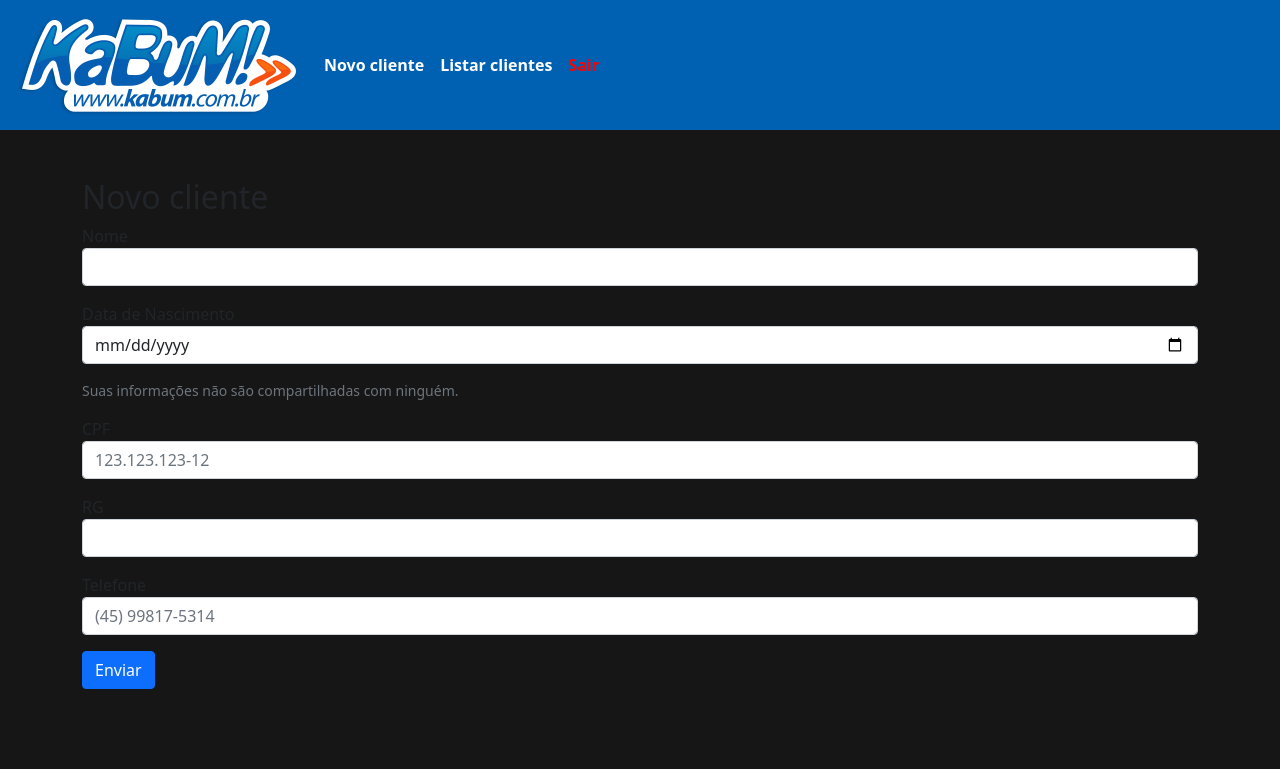
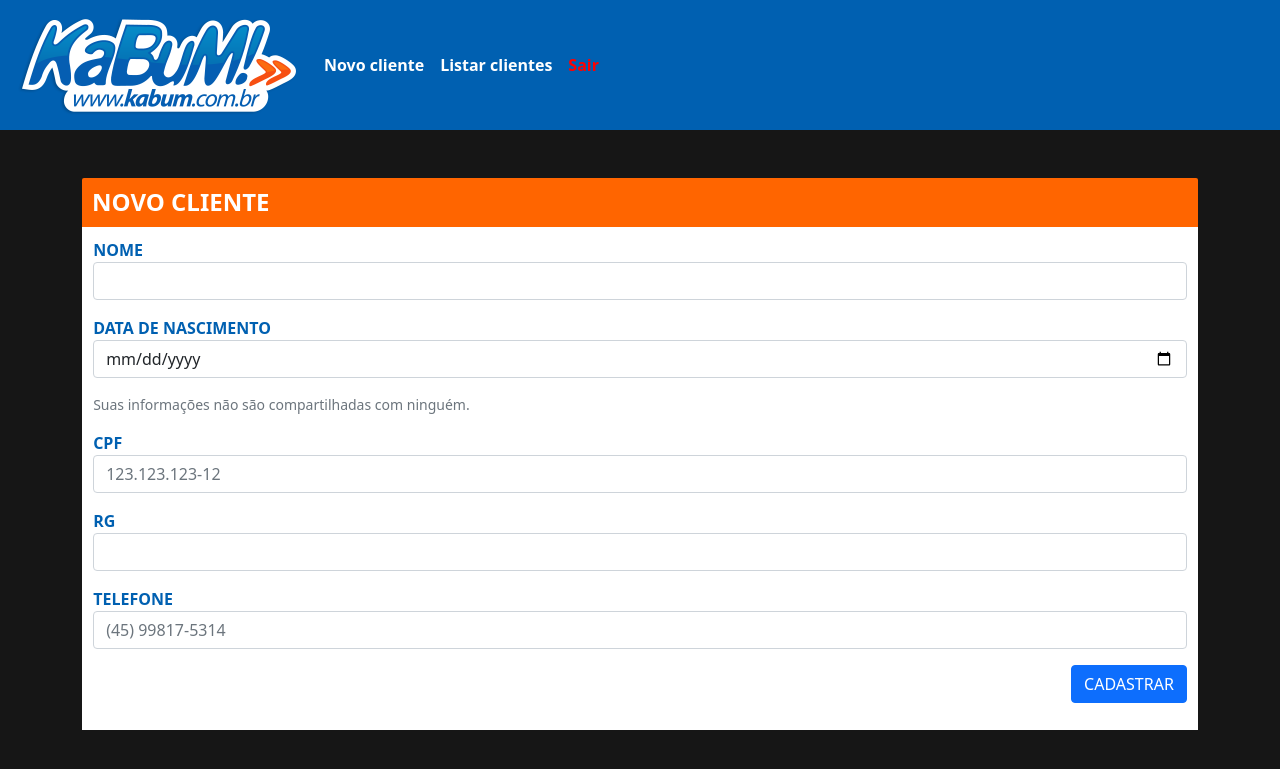
Before and after one commit to LeviMatheus/cadastro_kabum, a PHP site: page /gerenciar/index.php?page=cadastrar in a window 1280 px wide. Shown: the top 769 px of the page. Run offline with PHP 8.4, Linux system fonts and the light colour scheme; some libraries are stand-ins or nearby versions.

Commit message:
Alterações de layout e inclusão Js

```diff
--- a/css/personalizado.css
+++ b/css/personalizado.css
@@ -8,6 +8,7 @@
     --branco-principal: white;
     --vermelho-principal: red;
     --laranja-principal: #ff6500;
+    --cinza-principal:#fafafb;
 }
 
 #nav_principal{
@@ -33,12 +34,32 @@
 }
 
 .header_destaque{
+    margin:0px;
+    text-transform: uppercase;
+    padding:10px;
     text-align: left;
     font-weight: bold;
     color:var(--branco-principal);
     background-color: var(--laranja-principal);
+    border-radius: 2px 2px 0 0;
 }
 
 .div_secundaria{
     background-color: var(--branco-principal);
 }
+
+.form_cadastro{
+    padding:1%;
+}
+
+.label_cadastro{
+    font-weight: bold;
+    text-transform: uppercase;
+    color:var(--azul-principal);
+}
+
+.texto_botao{
+    font-weight: bold;
+    text-transform: uppercase;
+    color:var(--branco-principal);
+}
--- a/gerenciar/cliente_cadastrar.php
+++ b/gerenciar/cliente_cadastrar.php
@@ -1,31 +1,40 @@
-<h2>Novo cliente</h2>
+<h4 class="header_destaque">Novo cliente</h4>
 
-<form action="?page=salvar" method="POST">
+<form class="div_secundaria form_cadastro" action="?page=salvar" method="POST">
     <input type="hidden" name="acao" value="salvar">
     <div class="mb-3">
-        <label>Nome</label>
+        <label class="label_cadastro">Nome</label>
         <input type="text" name="cliente_nome" class="form-control" required>
     </div>
     <div class="mb-3">
-        <label>Data de Nascimento</label>
+        <label class="label_cadastro">Data de Nascimento</label>
         <input type="date" name="cliente_datanasc" class="form-control" required>
     </div>
     <div class="mb-3">
         <div id="infoHelp" class="form-text" required>Suas informações não são compartilhadas com ninguém.</div>
     </div>
     <div class="mb-3">
-        <label>CPF</label>
-        <input type="text" name="cliente_cpf" class="form-control" placeholder="123.123.123-12" required>
+        <label class="label_cadastro">CPF</label>
+        <input type="text" name="cliente_cpf" id="cliente_cpf" class="form-control" placeholder="123.123.123-12" required>
     </div>
     <div class="mb-3">
-        <label>RG</label>
+        <label class="label_cadastro">RG</label>
         <input type="text" name="cliente_rg" class="form-control" required>
     </div>
     <div class="mb-3">
-        <label>Telefone</label>
-        <input type="text" name="cliente_telefone" class="form-control" placeholder="(45) 99817-5314" required>
+        <label class="label_cadastro">Telefone</label>
+        <input type="text" name="cliente_telefone" id="cliente_telefone" class="form-control" placeholder="(45) 99817-5314" required>
     </div>
-    <div class="mb-3">
-        <button type="submit" class="btn btn-primary">Enviar</button>
+    <div class="mb-3 d-md-flex justify-content-md-end">
+        <button type="submit" class="btn btn-primary texto_botao">CADASTRAR</button>
     </div>
 </form>
+
+<script src="https://ajax.googleapis.com/ajax/libs/jquery/2.1.1/jquery.min.js"></script>
+<script src="https://cdnjs.cloudflare.com/ajax/libs/jquery.mask/1.14.15/jquery.mask.min.js"></script>
+<script type="text/javascript">
+    $(document).ready(function(){
+        $('#cliente_telefone').mask('(00) 00000-0000');
+        $('#cliente_cpf').mask('000.000.000-00');
+    });
+</script>
--- a/gerenciar/cliente_listar.php
+++ b/gerenciar/cliente_listar.php
@@ -1,4 +1,4 @@
-<h2>Listar clientes</h2>
+<h2 class="header_destaque">Listar clientes</h2>
 
 <?php
     $sql = "SELECT * FROM clientes";
@@ -6,7 +6,7 @@
     $qtd_clientes = $res->num_rows;
 
     if($qtd_clientes > 0){
-        print("<table class='table table-hover table-striped table-bordered'>");
+        print("<table class='div_secundaria table table-hover table-striped table-bordered'>");
         print("<tr>");
         print "<th>#ID</th>";
         print "<th>Nome</th>";
```
Also changed, not shown: gerenciar/cliente_editar.php (+11 -2 lines), index.php (+7 -33 lines), img/carroussel_1_w.png (added).
